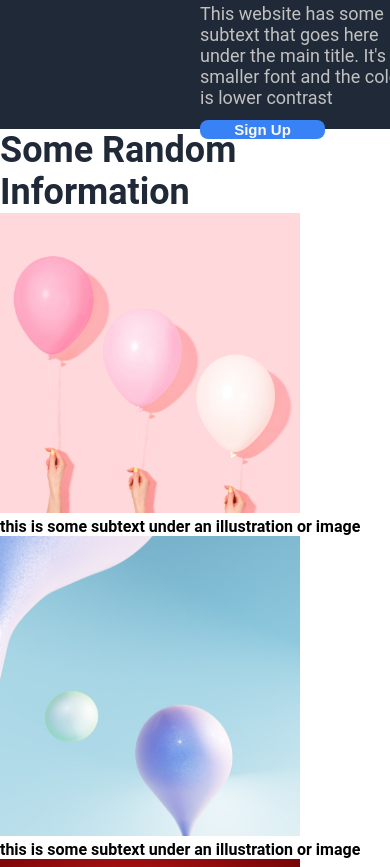
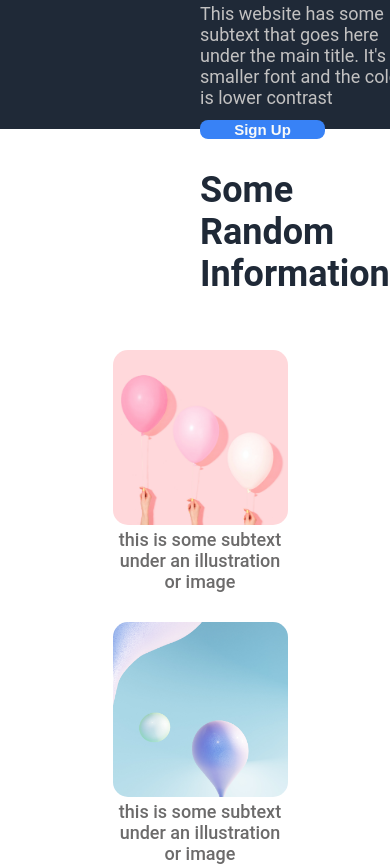
Before and after one commit to cparkin7/landing-page, a plain HTML site: page index.html in a window 390 px wide. Shown: the part 371-1238 px from the top of the page. Drawn offline with Linux system fonts and the light colour scheme.

Commit message:
Add css to allow responsiveness for info page

```diff
--- a/index.html
+++ b/index.html
@@ -32,7 +32,7 @@
 
   <!-- Information Section -->
   <section class="information">
-    <h1>Some Random Information</h1>
+    <h1>Some Random Information.</h1>
     <div class="container">
       <div class="item">
         <img src="images/amy-shamblen-pJ_DCj9KswI-unsplash.jpg" alt="Pink Balloons">
--- a/style.css
+++ b/style.css
@@ -108,10 +108,46 @@ img {
   font-weight: 400;
 }
 
-/* Information Section */
+/* Information Section Styles */
+
+.information {
+  /* outline: 2px solid red; */
+  height: 500px;
+  padding: 0px 200px;
+  display: flex;
+  flex-direction: column;
+}
+
+.container {
+  /* outline: 2px solid green; */
+  display: flex;
+  justify-content: center;
+  flex-wrap: wrap;
+}
+
+.item {
+  /* outline: 3px solid pink;  */
+  text-align: center;
+  margin: 15px 25px 15px 25px;
+}
+
+.item img {
+  max-width: 175px;
+  max-height: 175px;
+  border-radius: 15px;
+}
+
+.item h4 {
+  width: 175px;
+  color: #6c6b6b;
+  font-weight: 500;
+  font-size: 18px;
+}
 
 .information h1 {
   font-size: 36px;
   font-weight: bolder;
-  color: #1f2937
+  color: #1f2937;
+  text-align: center;
+  margin: 40px 0px 40px 0px;
 }
```
